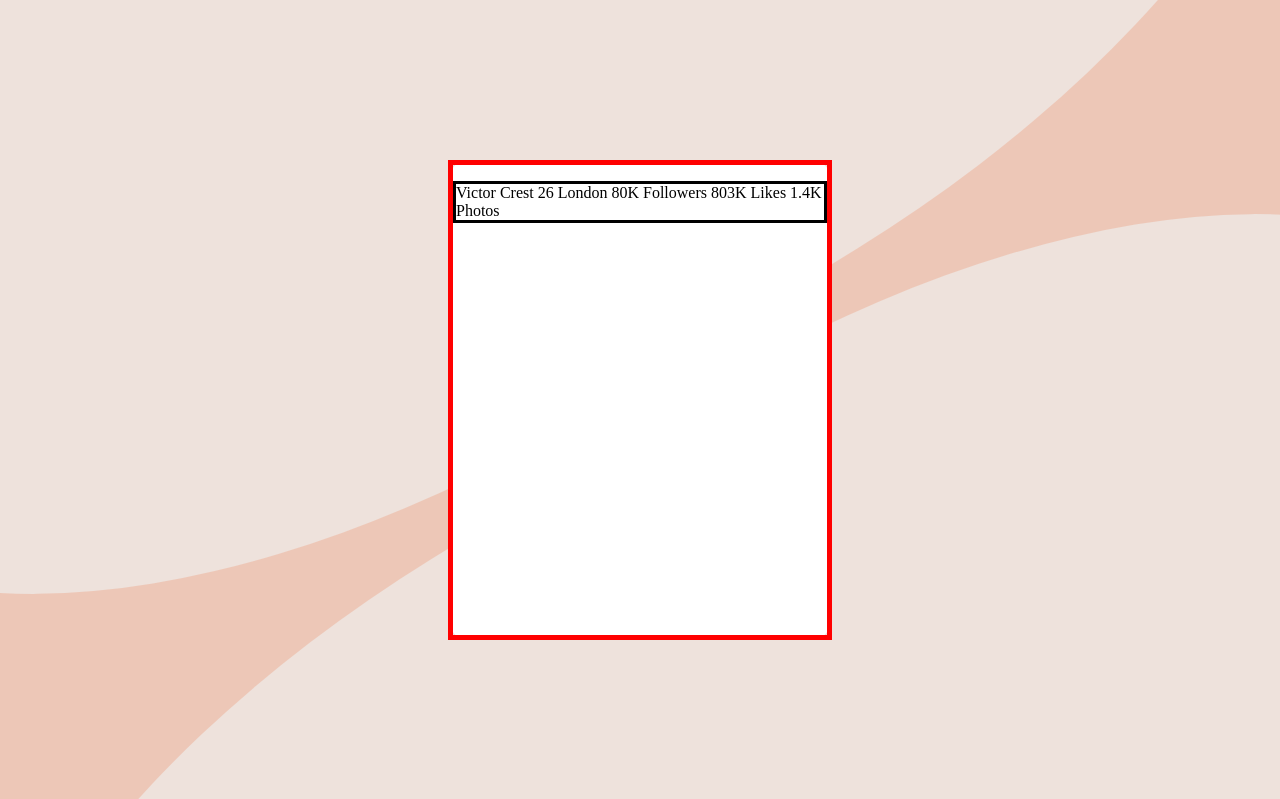
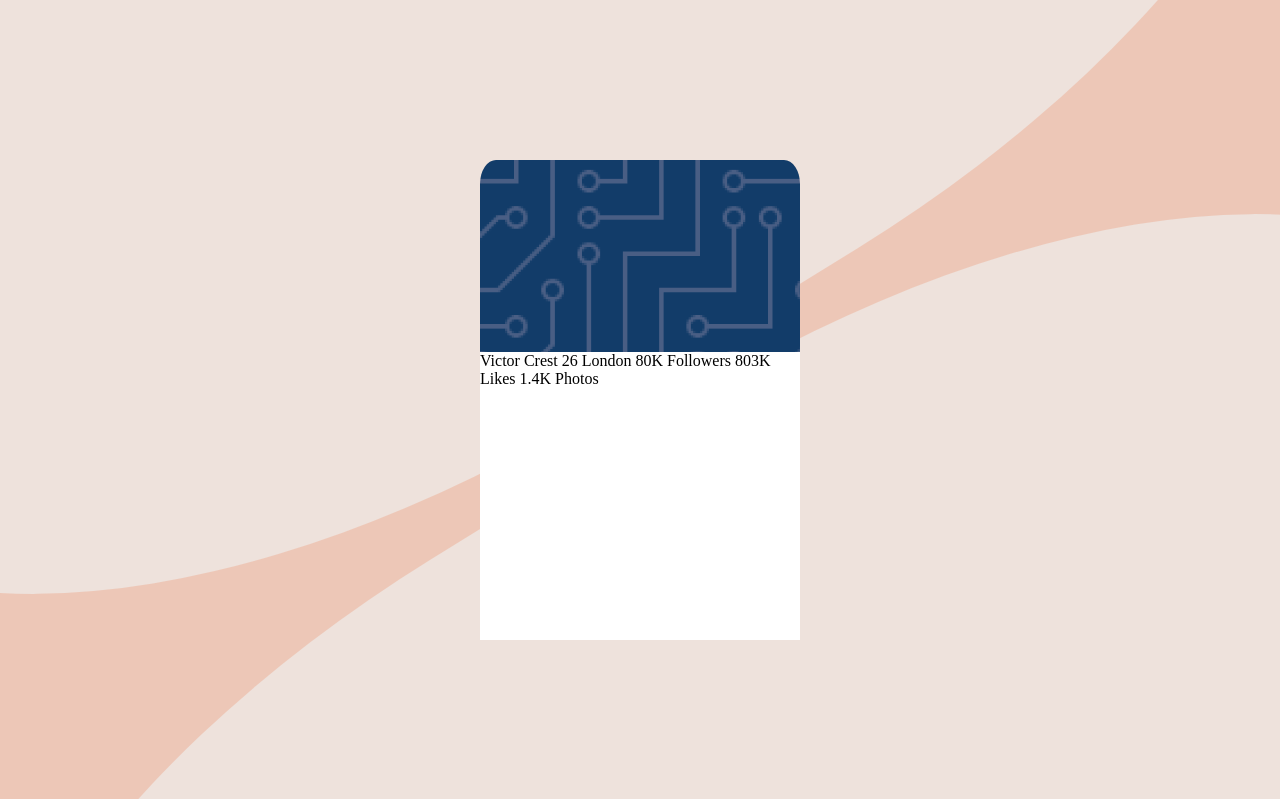
Before and after one commit to Kolawality/ProfileCardComponent, a plain HTML site: page index.html in a window 1280 px wide. Shown: the top 799 px of the page. Drawn offline with Linux system fonts and the light colour scheme.

Commit message:
added Computer bg and start of white card

```diff
--- a/index.html
+++ b/index.html
@@ -20,7 +20,7 @@
  <!-- Now you've got this -->
   <div class="middle__container">
     <div class="middle__card">
-      <p>
+
         Victor Crest
         26
         London
@@ -33,7 +33,7 @@
 
         1.4K
         Photos
-      </p>
+
 
     </div>
   </div>
--- a/style.css
+++ b/style.css
@@ -1,11 +1,11 @@
 body {
-    background-color: #EDC7B7;
+  background-color: #edc7b7;
   height: 400px;
   overflow: hidden;
 }
 
 .circle__left {
-    background: #EEE2DC;
+  background: #eee2dc;
   width: 1800px;
   height: 750px;
   border-radius: 750px / 375px;
@@ -14,7 +14,7 @@ body {
 }
 
 .circle__right {
-    background: #EEE2DC;
+  background: #eee2dc;
   position: absolute;
   bottom: 0px;
   right: 0px;
@@ -26,24 +26,28 @@ body {
 }
 
 p {
-    border-style: solid;
+  /* border-style: solid; */
 }
 
 .middle__container {
   position: fixed;
-    background-color: white;
+  background-image: url("./images/ComputerBackground.png");
   border-radius: 5%;
   display: flex;
-    justify-content: center;
+  flex-direction: column;
   border: none;
-    width: 30%;
+  width: 25%;
   height: 60%;
   top: 50%;
-    left:50%;
-    transform: translate(-50%,-50%);
+  left: 50%;
+  transform: translate(-50%, -50%);
 }
 
 .middle__card {
-    border: 5px solid red;
+  position: bottom;
+  background-color: white;
   width: auto;
+  margin-top: auto;
+  height: 60%;
+  object-fit: contain;
 }
```
Also changed, not shown: images/ComputerBackground.png (added). Lines whose indentation alone changed are shown as unchanged.
